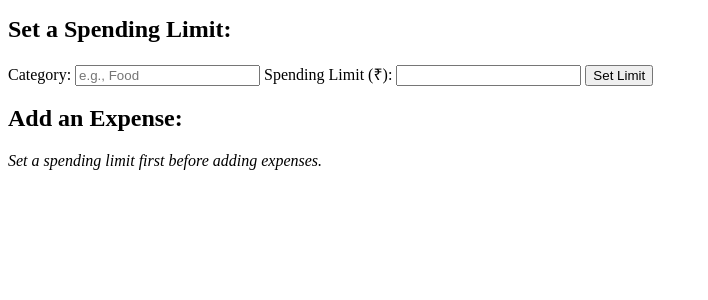
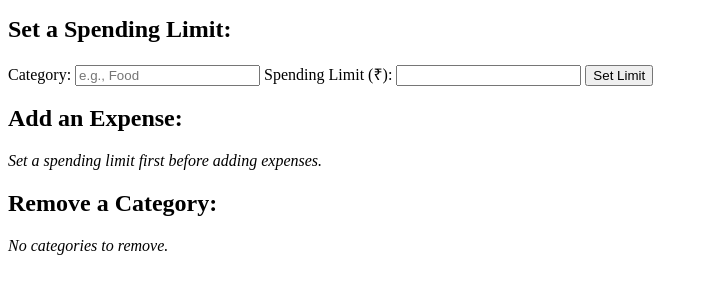
Before and after one commit to yatheeswar2007/pennypilot, a Flask app: page / in a window 1280 px wide. Shown: the part 187-487 px from the top of the page, without its empty margins (0-708 px from the left). Run offline with Flask 3, Linux system fonts and the light colour scheme.

Commit message:
Update index.html

```diff
--- a/templates/index.html
+++ b/templates/index.html
@@ -28,13 +28,10 @@
     <h2>Set a Spending Limit:</h2>
     <form method="POST">
         <input type="hidden" name="action" value="set_limit">
-
         <label for="category">Category:</label>
-    <input type="text" name="category" required placeholder="e.g., Food" autocomplete="off">  <!-- FIXED -->
-
+        <input type="text" name="category" required placeholder="e.g., Food" autocomplete="off">
         <label for="new_limit">Spending Limit (₹):</label>
         <input type="number" name="new_limit" required>
-
         <button type="submit">Set Limit</button>
     </form>
 
@@ -49,14 +46,29 @@
                 <option value="{{ category }}">{{ category.capitalize() }}</option>
             {% endfor %}
         </select>
-
         <label for="amount">Expense Amount (₹):</label>
         <input type="number" name="amount" required>
-
         <button type="submit">Add Expense</button>
     </form>
     {% else %}
         <p><em>Set a spending limit first before adding expenses.</em></p>
     {% endif %}
+
+    <!-- Form to Remove a Category -->
+    <h2>Remove a Category:</h2>
+    {% if spending_limits %}
+    <form method="POST">
+        <input type="hidden" name="action" value="remove_category">
+        <label for="category">Category:</label>
+        <select name="category">
+            {% for category in spending_limits.keys() %}
+                <option value="{{ category }}">{{ category.capitalize() }}</option>
+            {% endfor %}
+        </select>
+        <button type="submit">Remove</button>
+    </form>
+    {% else %}
+        <p><em>No categories to remove.</em></p>
+    {% endif %}
 </body>
 </html>
```
Lines whose indentation alone changed are shown as unchanged.
